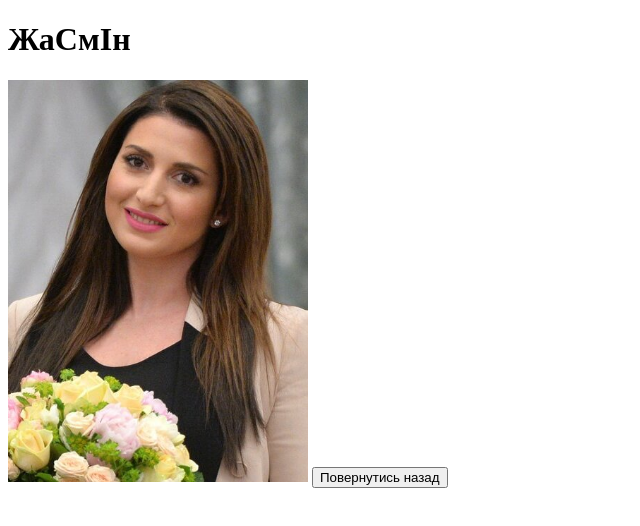
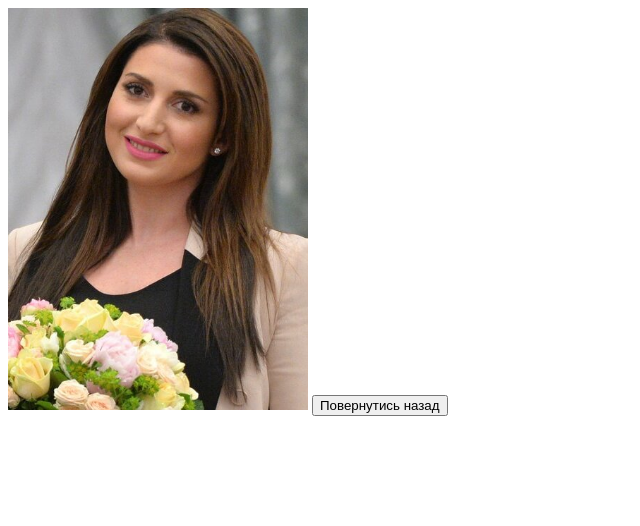
Before and after one commit to Azyzya/-, a plain HTML site: page page2.html in a window 1280 px wide. Shown: the whole page, without its empty margins (0-640 px from the left). Drawn offline with Linux system fonts and the light colour scheme.

Commit message:
Update page2.html

```diff
--- a/page2.html
+++ b/page2.html
@@ -1,7 +1,6 @@
 <!DOCTYPE html>
 <html>
 <body>
-    <h1><b>ЖаСмІн</b></h1>
 <img src="./zhasmin.jpg" width="300">
     <button onclick="window.location.href='page1.html';">Повернутись назад</button>
 </body>
```
